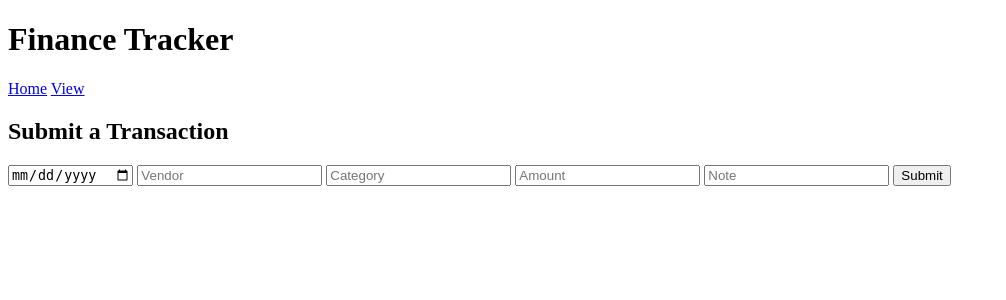
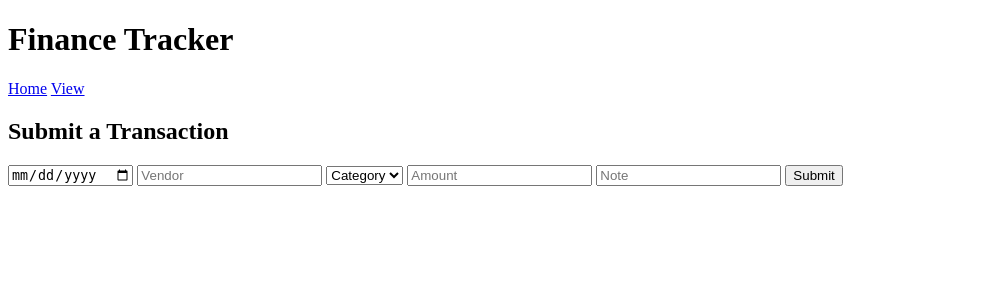
Before and after one commit to Lin-Ian/Finance-Tracker, a Flask app: page / in a window 1280 px wide. Shown: the top 300 px of the page, without its empty margins (0-1006 px from the left). Run offline with Flask 3, Linux system fonts and the light colour scheme; some libraries are stand-ins or nearby versions.

Commit message:
Create dynamic dropdown menu for categories

```diff
--- a/templates/home.html
+++ b/templates/home.html
@@ -12,7 +12,12 @@
     <form action="/add" method="post">
         <input type="date" id="date" name="date">
         <input type="text" name="vendor" placeholder="Vendor">
-        <input type="text" name="category" placeholder="Category">
+        <select name="category" id="category">
+            <option value="" disabled selected>Category</option>
+            {% for category in categories %}
+                <option value={{category[0]}}>{{category[0]}}</option>
+            {% endfor %}
+        </select>
         <input type="number" step="0.01" name="amount" placeholder="Amount">
         <input type="text" name="note" placeholder="Note">
         <input type="submit" value="Submit">
```
